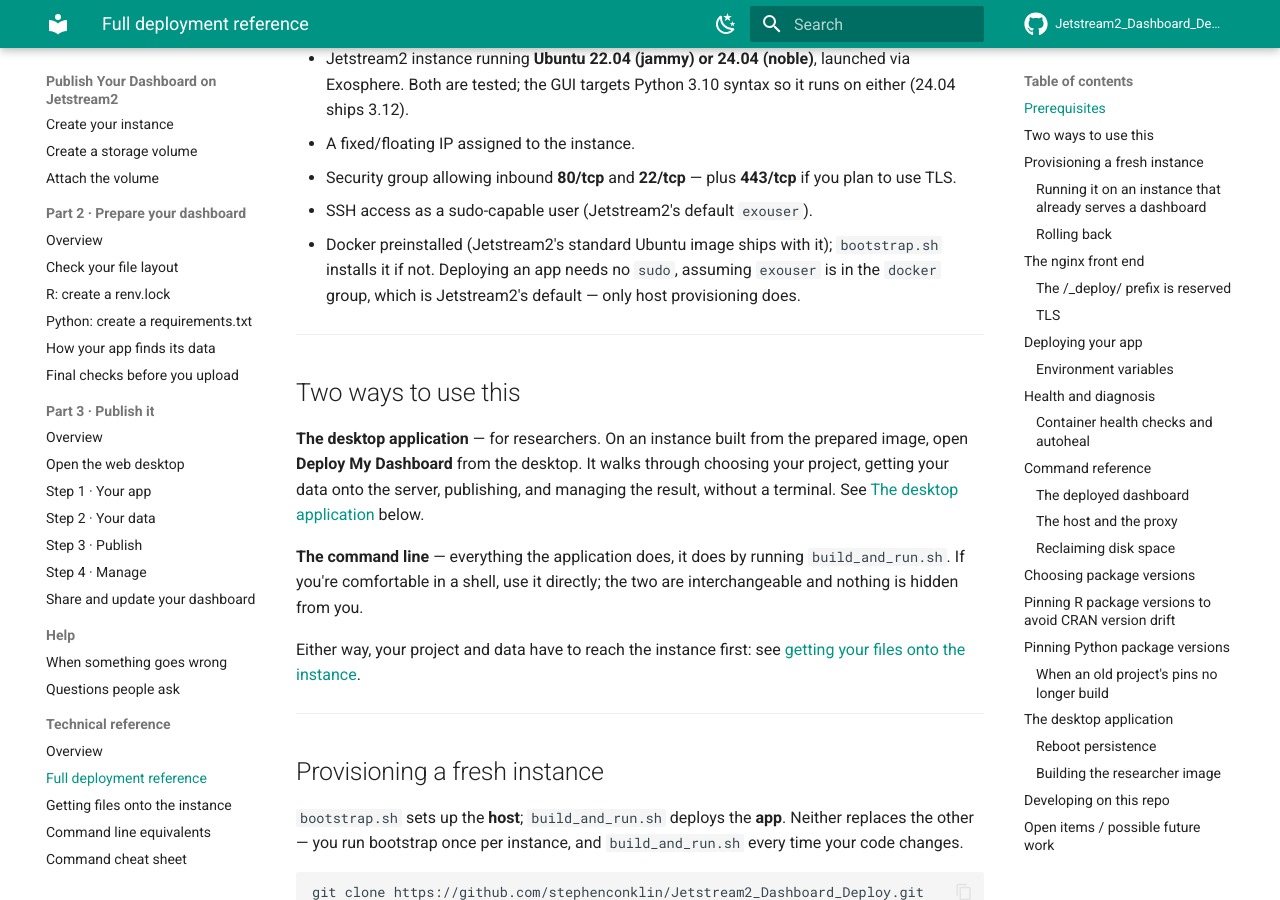
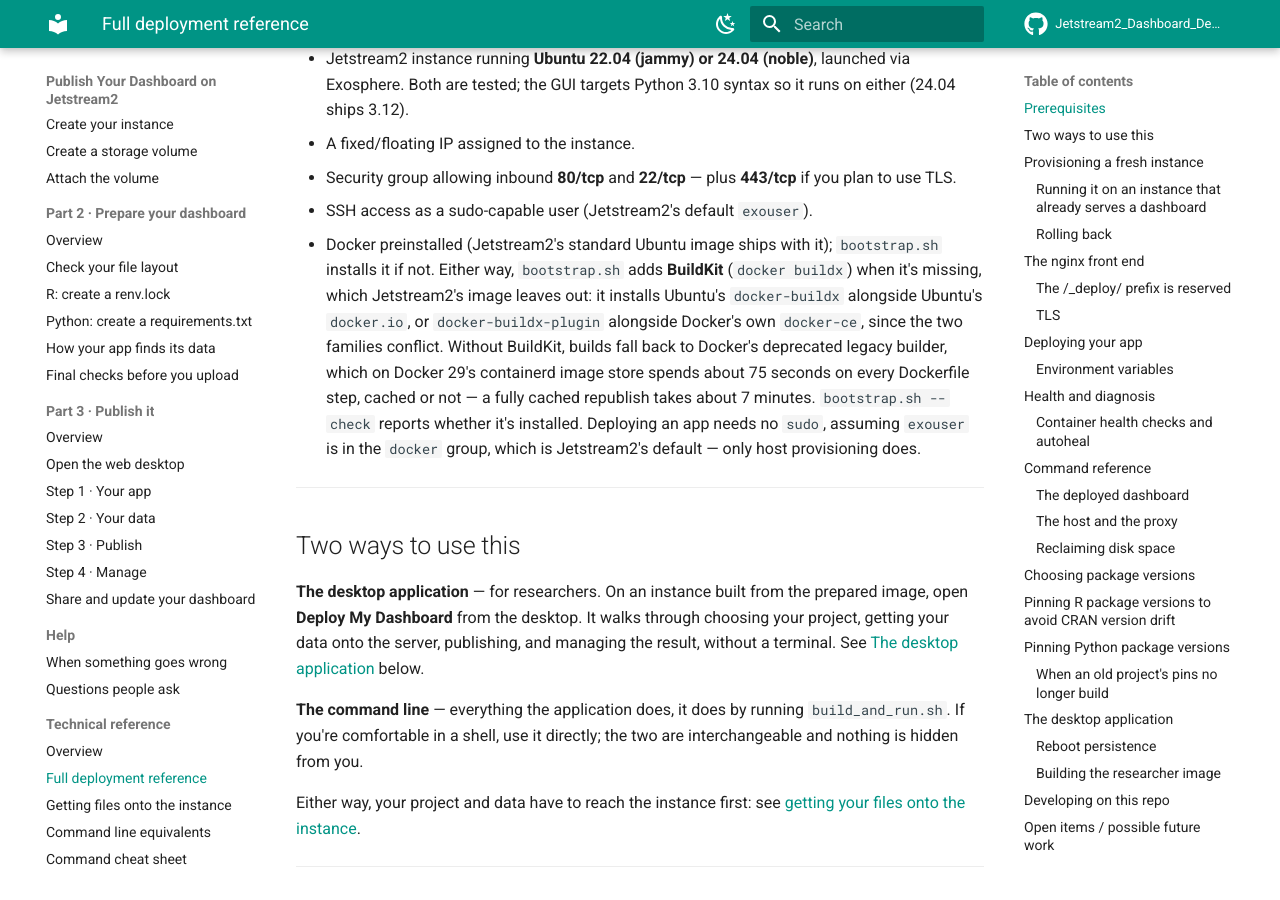
Before and after one commit to stephenconklin/Jetstream2_Dashboard_Deploy, an MkDocs documentation site: the page built from docs/user-guide/reference/deployment.md, in a window 1280 px wide and 900 px high, scrolled down 420 px. Built offline with MkDocs 1.6.1 and Material for MkDocs 9.7.7, drawn with Linux system fonts in a browser that asks for light colours; comment, search, counter and statistics services are not loaded.

Commit message:
Add BuildKit in bootstrap even when Docker was already installed
The Docker step skips whenever a docker command exists, which is every
Jetstream2 image: they ship Ubuntu's docker.io without buildx. Builds then
fall back to the legacy builder, which on Docker 29's containerd image store
spends about 75 seconds on every Dockerfile step, cached or not.

BuildKit is now its own step, adding docker-buildx beside Ubuntu's docker.io
or docker-buildx-plugin beside Docker's docker-ce, and --check reports it.

```diff
--- a/docs/user-guide/reference/deployment.md
+++ b/docs/user-guide/reference/deployment.md
@@ -12,7 +12,7 @@
 - A fixed/floating IP assigned to the instance.
 - Security group allowing inbound **80/tcp** and **22/tcp** — plus **443/tcp** if you plan to use TLS.
 - SSH access as a sudo-capable user (Jetstream2's default `exouser`).
-- Docker preinstalled (Jetstream2's standard Ubuntu image ships with it); `bootstrap.sh` installs it if not. Deploying an app needs no `sudo`, assuming `exouser` is in the `docker` group, which is Jetstream2's default — only host provisioning does.
+- Docker preinstalled (Jetstream2's standard Ubuntu image ships with it); `bootstrap.sh` installs it if not. Either way, `bootstrap.sh` adds **BuildKit** (`docker buildx`) when it's missing, which Jetstream2's image leaves out: it installs Ubuntu's `docker-buildx` alongside Ubuntu's `docker.io`, or `docker-buildx-plugin` alongside Docker's own `docker-ce`, since the two families conflict. Without BuildKit, builds fall back to Docker's deprecated legacy builder, which on Docker 29's containerd image store spends about 75 seconds on every Dockerfile step, cached or not — a fully cached republish takes about 7 minutes. `bootstrap.sh --check` reports whether it's installed. Deploying an app needs no `sudo`, assuming `exouser` is in the `docker` group, which is Jetstream2's default — only host provisioning does.
 
 ---
 
```
Also changed, not shown: CLAUDE.md (+1 -0 lines), docs/user-guide/reference/index.md (+1 -1 lines), 1 other file.
